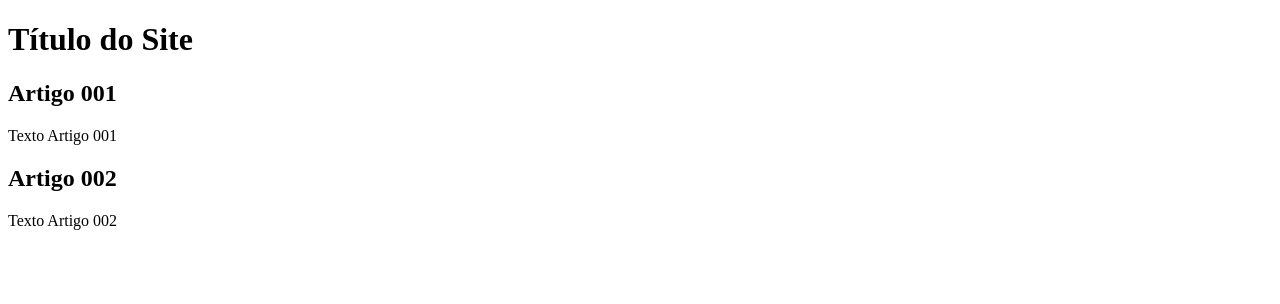
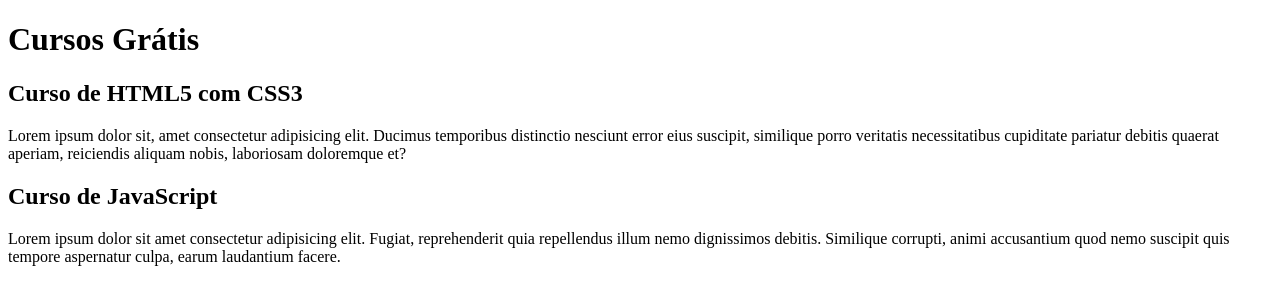
Before and after one commit to kauabianchir/Projeto-Site, a plain HTML site: page index.html in a window 1280 px wide. Drawn offline with Linux system fonts and the light colour scheme.

Commit message:
Comecei a escrever o conteudo

```diff
--- a/index.html
+++ b/index.html
@@ -8,15 +8,15 @@
 <body>
     <main>
         <header>
-            <h1>Título do Site</h1>
+            <h1>Cursos Grátis</h1>
         </header>
         <article>
-            <h2>Artigo 001</h2>
-            <p>Texto Artigo 001</p>
+            <h2>Curso de HTML5 com CSS3</h2>
+            <p>Lorem ipsum dolor sit, amet consectetur adipisicing elit. Ducimus temporibus distinctio nesciunt error eius suscipit, similique porro veritatis necessitatibus cupiditate pariatur debitis quaerat aperiam, reiciendis aliquam nobis, laboriosam doloremque et?</p>
         </article>
         <article>
-            <h2>Artigo 002</h2>
-            <p>Texto Artigo 002</p>
+            <h2>Curso de JavaScript</h2>
+            <p>Lorem ipsum dolor sit amet consectetur adipisicing elit. Fugiat, reprehenderit quia repellendus illum nemo dignissimos debitis. Similique corrupti, animi accusantium quod nemo suscipit quis tempore aspernatur culpa, earum laudantium facere.</p>
         </article>
     </main>
 </body>
```
